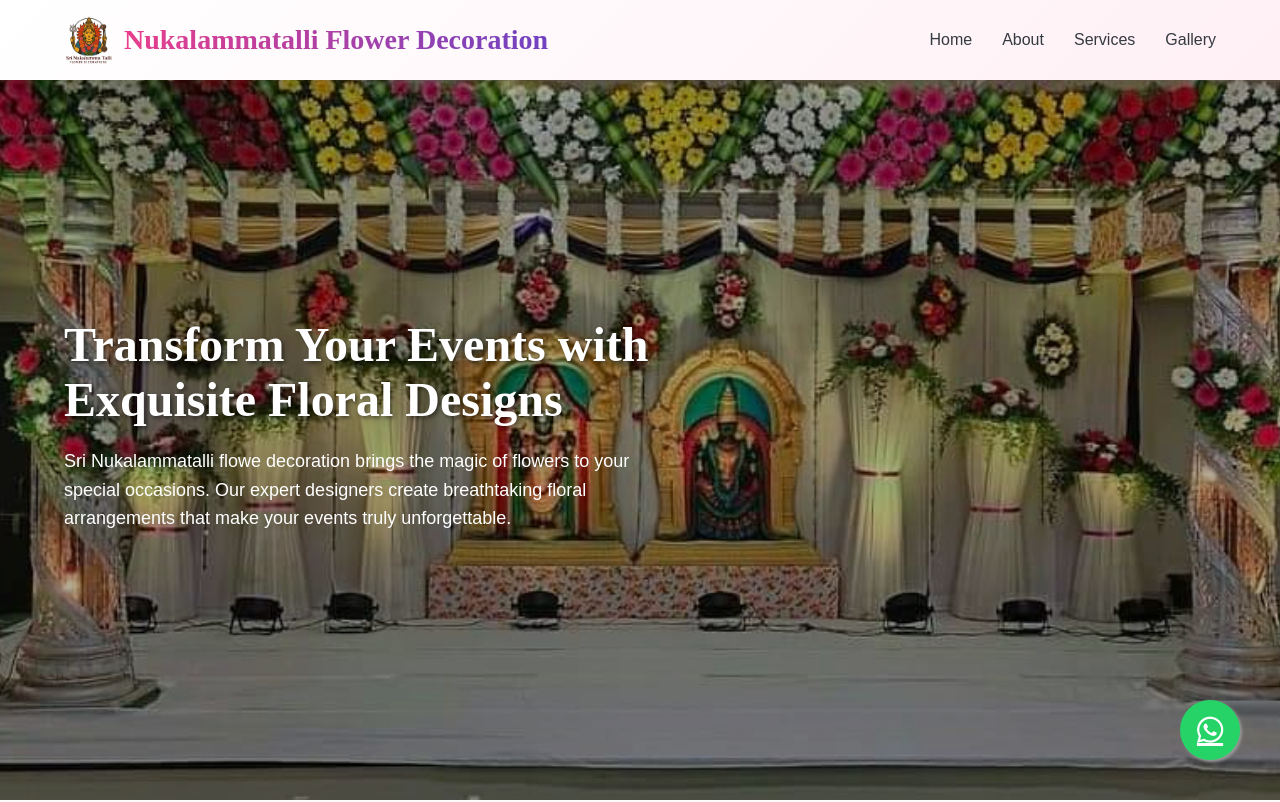
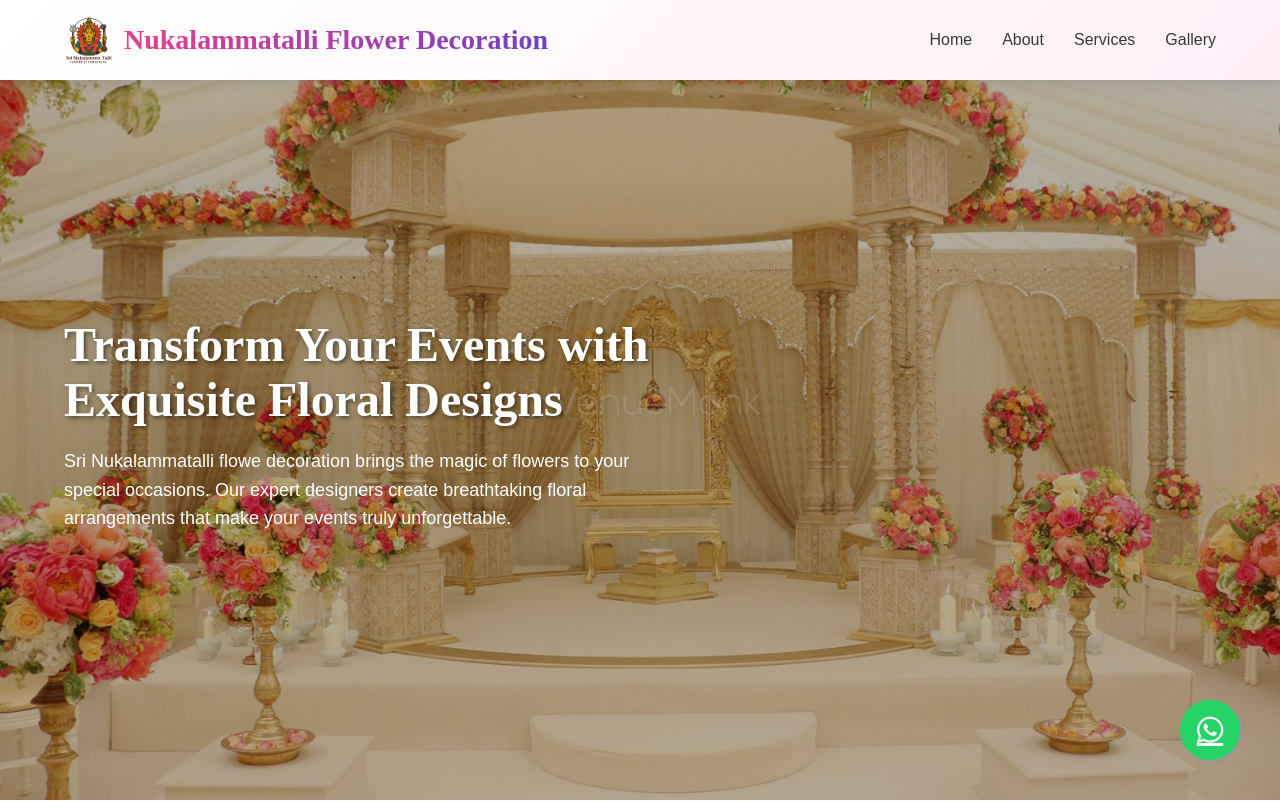
Before and after one commit to praveen6300775574/nukalammatalli-flower-decoration, a plain HTML site: page index.html in a window 1280 px wide. Shown: the top 802 px of the page. Drawn offline with Linux system fonts and the light colour scheme.

Commit message:
home image added

```diff
--- a/style.css
+++ b/style.css
@@ -121,7 +121,7 @@ nav ul li a:hover::after {
 /* Hero Section */
 .hero {
     height: 100vh;
-    background: url('images/home2.jpeg') no-repeat center center/cover;
+    background: url('images/hm.jpg') no-repeat center center/cover;
     display: flex;
     align-items: center;
     position: relative;
```
Also changed, not shown: images/hm.jpg (added).
